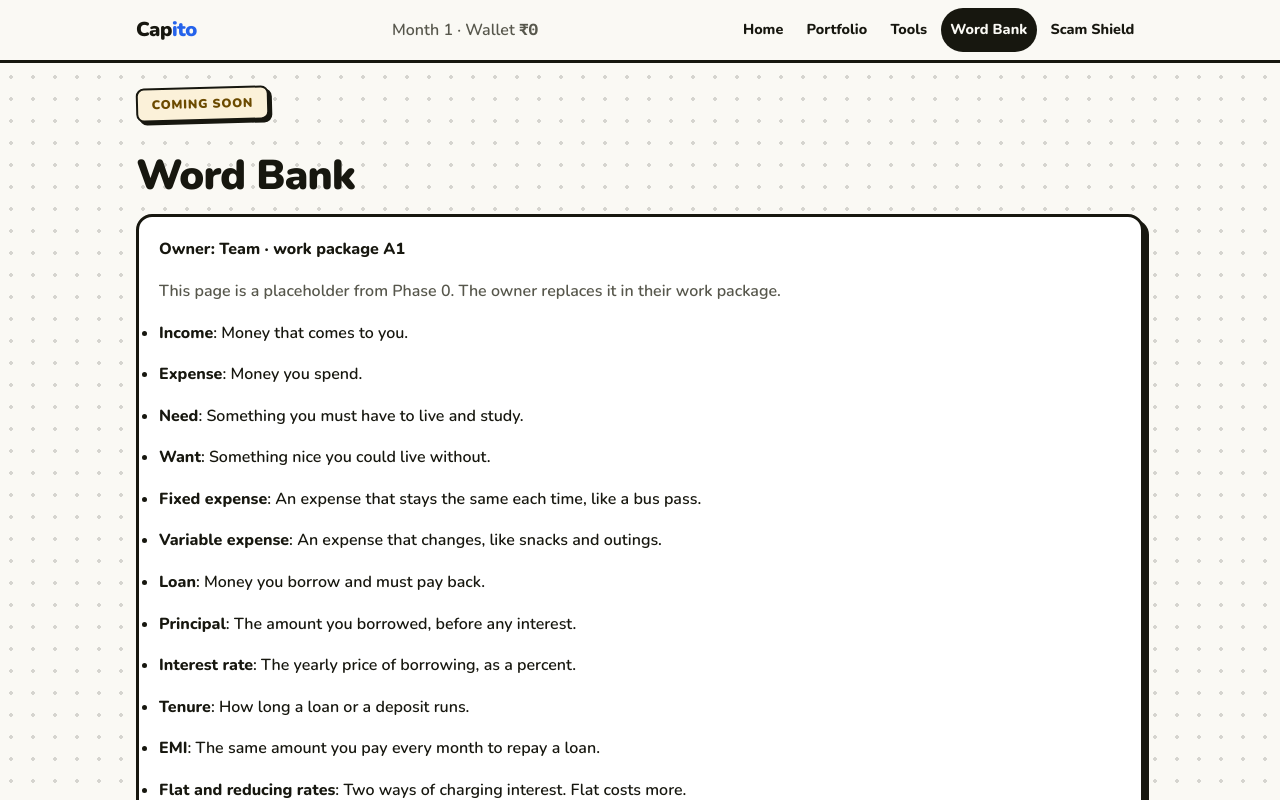
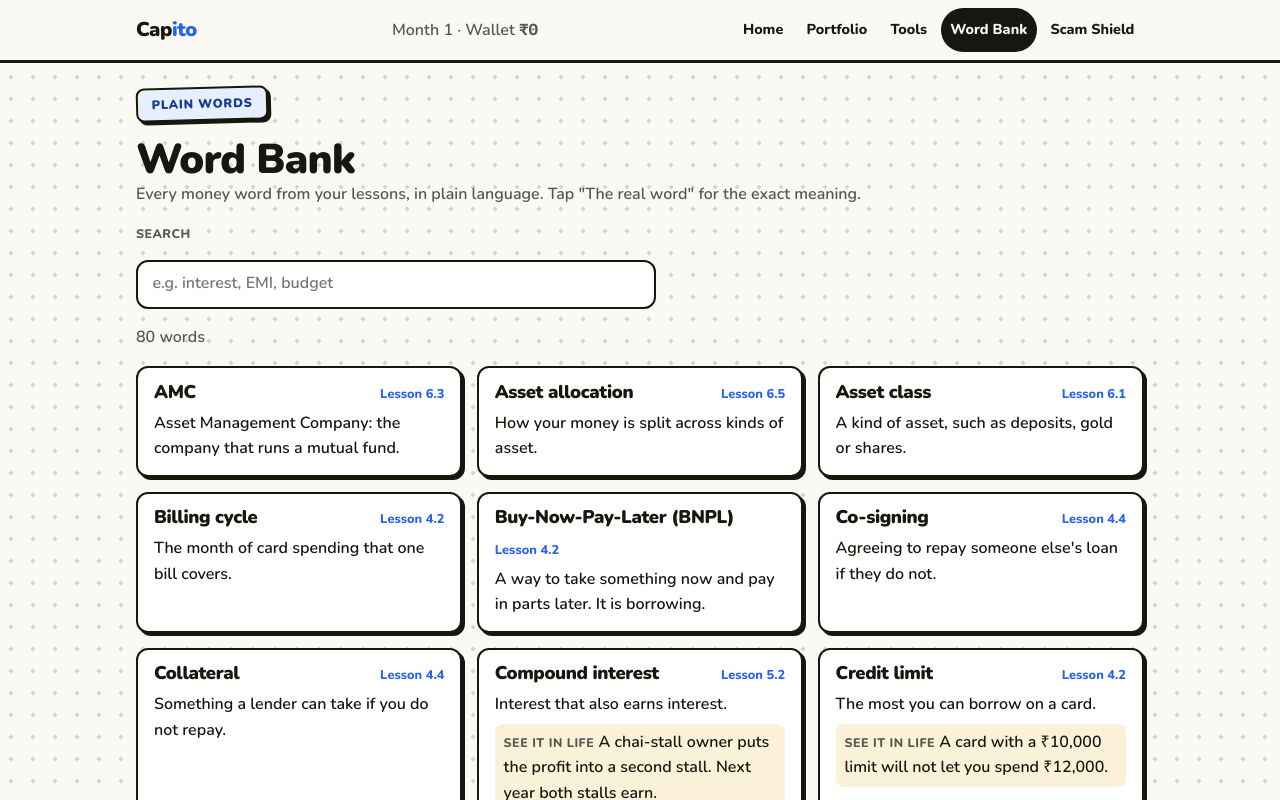
Before and after one commit to amey-op/capito, a React (Vite) app: page /glossary in a window 1280 px wide. Shown: the top 800 px of the page. Built offline with nearby package versions, Linux system fonts and the light colour scheme.

Commit message:
feat(word-bank): Word Bank page with search, meaning, real-life example and the real word

```diff
--- a/src/content/i18n/en/ui.json
+++ b/src/content/i18n/en/ui.json
@@ -24,6 +24,14 @@
   "ui.tools.open": "Open",
   "ui.page.scamShield": "Scam Shield",
   "ui.page.glossary": "Word Bank",
+  "ui.wordBank.eyebrow": "Plain words",
+  "ui.wordBank.intro": "Every money word from your lessons, in plain language. Tap \"The real word\" for the exact meaning.",
+  "ui.wordBank.search": "Search",
+  "ui.wordBank.placeholder": "e.g. interest, EMI, budget",
+  "ui.wordBank.count_one": "{{count}} word",
+  "ui.wordBank.count_other": "{{count}} words",
+  "ui.wordBank.none": "No word matches \"{{query}}\". Try a shorter word.",
+  "ui.wordBank.from": "Lesson {{id}}",
   "ui.page.notFound": "Page not found",
   "ui.home.start": "Start lesson {{id}}",
   "ui.home.lessonsReady": "Lessons ready: {{count}} of {{total}}",
--- /dev/null
+++ b/src/features/glossary/glossary.css
@@ -0,0 +1,57 @@
+/* Word Bank page. Builds on src/styles/theme.css; dense list so thin borders and small shadows. */
+
+.wb-search input {
+  width: 100%;
+  max-width: 520px;
+}
+.wb-label {
+  font-size: 0.78rem;
+  font-weight: 800;
+  text-transform: uppercase;
+  letter-spacing: 0.04em;
+  color: var(--secondary-foreground);
+}
+.wb-list {
+  list-style: none;
+  display: grid;
+  grid-template-columns: repeat(auto-fit, minmax(280px, 1fr));
+  gap: 0.9rem;
+}
+@media (max-width: 380px) {
+  .wb-list {
+    grid-template-columns: 1fr;
+  }
+}
+.wb-item {
+  display: grid;
+  gap: 0.4rem;
+  align-content: start;
+  min-width: 0;
+}
+.wb-head {
+  justify-content: space-between;
+  align-items: baseline;
+}
+.wb-name {
+  font-size: 1.15rem;
+  overflow-wrap: anywhere;
+}
+.wb-from {
+  font-size: 0.8rem;
+  font-weight: 800;
+  color: var(--info);
+  white-space: nowrap;
+}
+.wb-life {
+  background: var(--warning-bg);
+  border-radius: 8px;
+  padding: 0.35rem 0.55rem;
+}
+.wb-real summary {
+  cursor: pointer;
+  font-weight: 800;
+  color: var(--info);
+  min-height: var(--tap);
+  display: flex;
+  align-items: center;
+}
--- a/src/pages/GlossaryPage.tsx
+++ b/src/pages/GlossaryPage.tsx
@@ -1,19 +1,65 @@
+import { useMemo, useState } from 'react';
 import { useTranslation } from 'react-i18next';
-import { Placeholder } from '@/app/Placeholder';
-import { termKey, terms } from '@/content';
+import { lessonById, termKey, terms } from '@/content';
+import { searchWords, wordBank } from '@/features/glossary/wordBank';
+import '@/features/glossary/glossary.css';
 
-/** Owner: Amey (A1 replaces this with the searchable Word Bank). */
+/** Word Bank: every term from the lessons that exist, searchable. */
 export function GlossaryPage() {
-  const { t } = useTranslation();
+  const { t, i18n } = useTranslation();
+  const [query, setQuery] = useState('');
+  const all = useMemo(() => wordBank(terms, lessonById, (k) => (i18n.exists(k) ? t(k) : undefined)), [t, i18n]);
+  const shown = searchWords(all, query);
+
   return (
-    <Placeholder titleKey="ui.page.glossary" owner="amey" wp="A1">
-      <ul className="stack">
-        {terms.map((term) => (
-          <li key={term.id}>
-            <strong>{t(`term.${term.id}.name`)}</strong>: {t(termKey(term.id, 'simple'))}
-          </li>
-        ))}
-      </ul>
-    </Placeholder>
+    <section className="stack wb" aria-labelledby="page-title">
+      <div>
+        <span className="eyebrow e-blue">{t('ui.wordBank.eyebrow')}</span>
+        <h1 id="page-title">{t('ui.page.glossary')}</h1>
+        <p className="muted">{t('ui.wordBank.intro')}</p>
+      </div>
+
+      <label className="stack wb-search" htmlFor="wb-q">
+        <span className="wb-label">{t('ui.wordBank.search')}</span>
+        <input
+          id="wb-q"
+          type="search"
+          value={query}
+          onChange={(e) => setQuery(e.target.value)}
+          placeholder={t('ui.wordBank.placeholder')}
+          autoComplete="off"
+        />
+      </label>
+      <p className="muted" role="status" aria-live="polite">
+        {t('ui.wordBank.count', { count: shown.length })}
+      </p>
+
+      {shown.length === 0 ? (
+        <p className="card-sm">{t('ui.wordBank.none', { query: query.trim() })}</p>
+      ) : (
+        <ul className="wb-list" role="list">
+          {shown.map((e) => (
+            <li key={e.id} className="card-sm wb-item">
+              <div className="row wb-head">
+                <h2 className="wb-name">{e.name}</h2>
+                <span className="wb-from">{t('ui.wordBank.from', { id: e.lessonId })}</span>
+              </div>
+              <p>{e.simple}</p>
+              {e.life && (
+                <p className="wb-life">
+                  <span className="wb-label">{t('ui.lesson.layer.life')}</span> {e.life}
+                </p>
+              )}
+              {e.core && i18n.exists(termKey(e.id, 'real')) && (
+                <details className="wb-real">
+                  <summary>{t('ui.lesson.layer.real')}</summary>
+                  <p>{t(termKey(e.id, 'real'))}</p>
+                </details>
+              )}
+            </li>
+          ))}
+        </ul>
+      )}
+    </section>
   );
 }
```
Also changed, not shown: 1 other file (tests, documents, lock files or other folders).
